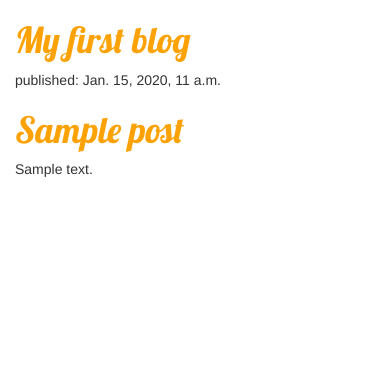
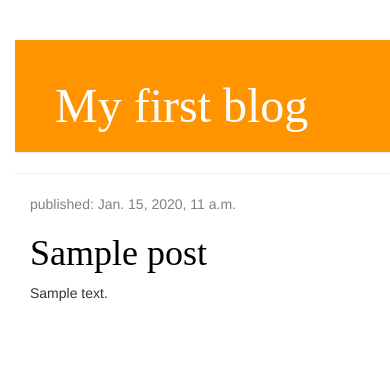
Before and after one commit to SaGonz/first-blog, a Django app: template blog/templates/blog/post_list.html in a window 390 px wide. Shown: the top 372 px of the page. Run offline with Django 3.2, Linux system fonts and the light colour scheme; the template is opened without the code that fills it: values that come from a table or form of the project are taken from there, others are empty; tables that the repository leaves empty hold one stand-in row (values such as "Sample post"); parts of the project's set-up code (start-up, migrations or seed data) failed here and were passed over; some libraries are stand-ins or nearby versions.

Commit message:
CSS test

```diff
--- a/blog/static/css/blog.css
+++ b/blog/static/css/blog.css
@@ -1,8 +1,55 @@
 h1 a {
     color : #FCA205;
-    font-family: 'Lobster';
+    font-family: 'Domine';
 }
 
 body {
     padding-left: 15px;
 }
+
+.page-header {
+    background-color: #ff9400;
+    margin-top: 0;
+    padding: 20px 20px 20px 40px;
+}
+
+.page-header h1, .page-header h1 a, .page-header h1 a:visited, .page-header h1 a:active {
+    color: #ffffff;
+    font-size: 36pt;
+    text-decoration: none;
+}
+
+.content {
+    margin-left: 40px;
+}
+
+h1, h2, h3, h4 {
+    font-family: 'Domine', cursive;
+}
+
+.date {
+    color: #828282;
+}
+
+.save {
+    float: right;
+}
+
+.post-form textarea, .post-form input {
+    width: 100%;
+}
+
+.top-menu, .top-menu:hover, .top-menu:visited {
+    color: #ffffff;
+    float: right;
+    font-size: 26pt;
+    margin-right: 20px;
+}
+
+.post {
+    margin-bottom: 70px;
+}
+
+.post h1 a, .post h1 a:visited {
+    color: #000000;
+}
--- a/blog/templates/blog/post_list.html
+++ b/blog/templates/blog/post_list.html
@@ -8,16 +8,25 @@
 		<title> Sara's first blog </title>
 	</head>
 	<body>
-		<div>
+		<div class="page-header">
             <h1><a href="">My first blog</a></h1>
         </div>
+		<hr/>
 
-        {% for post in posts %}
-			<div>
-				<p> published: {{ post.published_date }} </p>
-				<h1><a href=""> {{ post.title }} </a></h1>
-				<p> {{ post.text|linebreaksbr }} </p>
+        <div class="content container">
+			<div class="row">
+				<div class="col-md-8">
+					{% for post in posts %}
+						<div class="post">
+							<div class="date">
+								<p>published: {{ post.published_date }}</p>
+							</div>
+                    <h1><a href="">{{ post.title }}</a></h1>
+                    <p>{{ post.text|linebreaksbr }}</p>
+						</div>
+            {% endfor %}
+				</div>
 			</div>
-		{% endfor %}
+		</div>
 	</body>
 </html>
```
